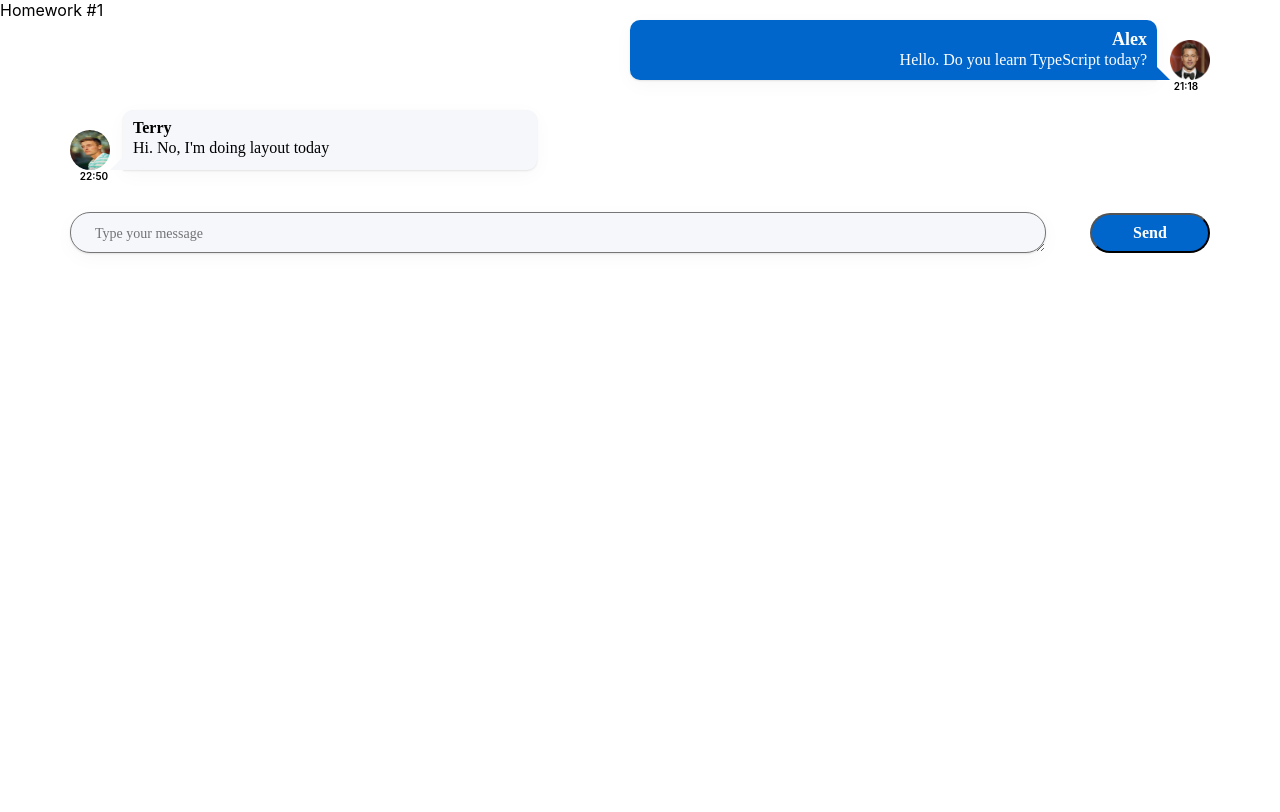
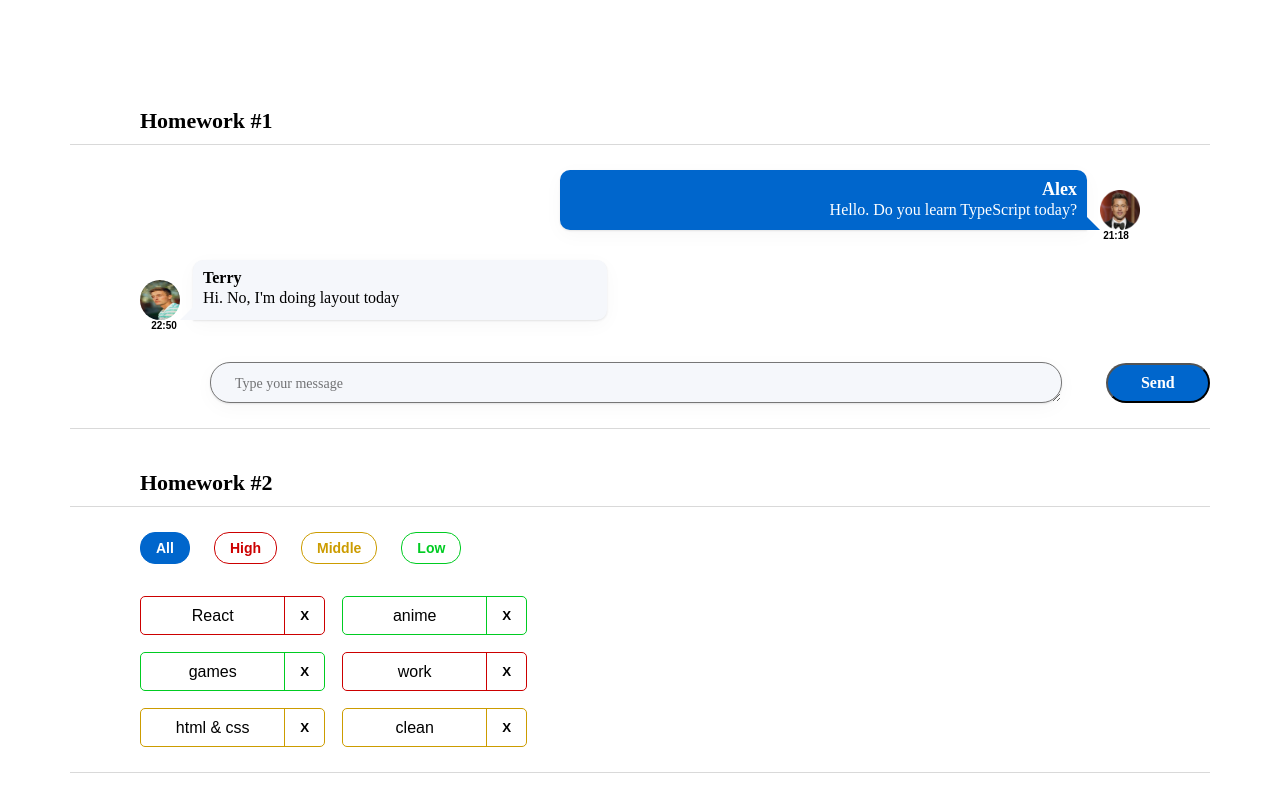
Before and after one commit to MaxSantucci/auto-hw, a React (Create React App) app: page / in a window 1280 px wide. Built offline with nearby package versions, Linux system fonts and the light colour scheme.

Commit message:
second homework

```diff
--- a/src/s1-main/App.module.css
+++ b/src/s1-main/App.module.css
@@ -1,11 +1,30 @@
 .App {
     --header_height: 60px;
+    max-width: 1280px;
+    margin: 0 auto;
+    font-family: 'Montserrat', sans-serif;
+    background-color: #fff;
+    padding-top: 107px;
+}
+
+.container {
+    max-width: 1140px;
+    margin: 0 auto;
 }
 
 .hw {
-
+    padding: 25px 0;
+    border-bottom: 1px solid #D9D9D9;
+    margin-bottom: 40px;
+    padding-left: 70px;
 }
 
 .hwTitle {
-
+    font-family: 'Montserrat';
+    font-weight: 600;
+    font-size: 22px;
+    line-height: 27px;
+    border-bottom: 1px solid #D9D9D9;
+    padding-bottom: 10px;
+    padding-left: 70px;
 }
--- a/src/s1-main/App.tsx
+++ b/src/s1-main/App.tsx
@@ -1,20 +1,23 @@
 import React from 'react'
 import s from './App.module.css'
 import HW1 from '../s2-homeworks/hw01/HW1'
+import HW2 from "../s2-homeworks/hw02/HW2";
 
 function App() {
-    return (
-        <div className={s.App}>
-            <HW1/>
+   return (
+      <div className={s.App}>
+         <div className={s.container}>
+            <HW1 />
             {/*раскомментировать по ходу выполнения*/}
-            {/*<HW2/>*/}
+            <HW2/>
             {/*<HW3/>*/}
             {/*<HW4/>*/}
 
             {/*при выполнении дз 5 и более - закомментировать здесь дз 1-4, так как они есть внутри дз 5*/}
             {/*<HW5/>*/}
-        </div>
-    )
+         </div>
+      </div>
+   )
 }
 
 export default App
--- a/src/s2-homeworks/hw01/friend-message/FriendMessage.module.css
+++ b/src/s2-homeworks/hw01/friend-message/FriendMessage.module.css
@@ -1,7 +1,6 @@
 .friendMessage {
     align-items: flex-start;
     margin-bottom: 30px;
-    padding-left: 70px;
 }
 
 .friendImageAndText {
--- a/src/s2-homeworks/hw02/HW2.tsx
+++ b/src/s2-homeworks/hw02/HW2.tsx
@@ -17,41 +17,47 @@
 * */
 
 // types
-export type AffairPriorityType = any // need to fix any
+export type AffairPriorityType = 'low' | 'middle' | 'high'; // need to fix any
 export type AffairType = {
-    _id: any // need to fix any
-    name: any // need to fix any
+   _id: number; // need to fix any
+   name: string;// need to fix any
    priority: AffairPriorityType
 }
 export type FilterType = 'all' | AffairPriorityType
 
 // constants
-const defaultAffairs: any = [ // need to fix any
+const defaultAffairs: AffairType[] = [ // need to fix any
    {_id: 1, name: 'React', priority: 'high'}, // студенты могут изменить содержимое name и количество элементов в массиве, ...priority не менять!
    {_id: 2, name: 'anime', priority: 'low'},
    {_id: 3, name: 'games', priority: 'low'},
    {_id: 4, name: 'work', priority: 'high'},
    {_id: 5, name: 'html & css', priority: 'middle'},
+   {_id: 6, name: 'clean', priority: 'middle'},
 ]
 
 // pure helper functions
-export const filterAffairs = (affairs: any, filter: any): any => { // need to fix any
-
-
-    return affairs // need to fix
+export const filterAffairs = (affairs: AffairType[], filter: FilterType): AffairType[] => { // need to fix any
+   let currentAffairs = affairs;
+   if (filter === "low") {
+      currentAffairs = affairs.filter((a) => a.priority === 'low')
+   } else if (filter === "middle") {
+      currentAffairs = affairs.filter((a) => a.priority === 'middle')
+   } else if (filter === "high") {
+      currentAffairs = affairs.filter((a) => a.priority === 'high')
    }
-export const deleteAffair = (affairs: any, _id: any): any => { // need to fix any
-
-    return affairs // need to fix
+   return currentAffairs // need to fix
+}
+export const deleteAffair = (affairs: AffairType[], _id: number): AffairType[] => { // need to fix any
+   return affairs.filter(a => a._id !== _id)
 }
 
 function HW2() {
-    const [affairs, setAffairs] = useState<any>(defaultAffairs) // need to fix any
+   const [affairs, setAffairs] = useState<AffairType[]>(defaultAffairs) // need to fix any
    const [filter, setFilter] = useState<FilterType>('all')
 
    const filteredAffairs = filterAffairs(affairs, filter)
-    const deleteAffairCallback = (_id: any) => { // need to fix any
-        // need to fix
+   const deleteAffairCallback = (_id: number) => { // need to fix any
+      setAffairs(affairs.filter(a => a._id !== _id))// need to fix
    }
 
    return (
--- a/src/s2-homeworks/hw02/affairs/Affairs.tsx
+++ b/src/s2-homeworks/hw02/affairs/Affairs.tsx
@@ -4,24 +4,24 @@
 import s from './Affairs.module.css'
 
 type AffairsPropsType = {
-    data: any // need to fix any
-    setFilter: any
-    deleteAffairCallback: any
+    data: AffairType[] // need to fix any
+    setFilter: (filter: FilterType) => void
+    deleteAffairCallback: (_id: number) => void
     filter: FilterType
 }
 
 function Affairs(props: AffairsPropsType) {
     const setAll = () => {
-        // need to fix
+        props.setFilter('all')// need to fix
     }
     const setHigh = () => {
-        // need to fix
+        props.setFilter('high')// need to fix
     }
     const setMiddle = () => {
-        // need to fix
+        props.setFilter('middle')// need to fix
     }
     const setLow = () => {
-        // need to fix
+        props.setFilter('low')// need to fix
     }
 
     const cnAll = s.button + ' ' + s.all + (props.filter === 'all' ? ' ' + s.active : '')
--- a/src/s2-homeworks/hw02/affairs/affair/Affair.tsx
+++ b/src/s2-homeworks/hw02/affairs/affair/Affair.tsx
@@ -6,12 +6,12 @@
 type AffairPropsType = {
     // key не нужно типизировать
     affair: AffairType
-    deleteAffairCallback: any // need to fix any
+    deleteAffairCallback: (_id: number) => void // need to fix any
 }
 
 function Affair(props: AffairPropsType) {
     const deleteCallback = () => {
-        // need to fix
+        props.deleteAffairCallback(props.affair._id)// need to fix
     }
 
     const nameClass = s.name + ' ' + s2[props.affair.priority]
@@ -25,7 +25,7 @@
         >
             <div id={'hw2-name-' + props.affair._id} className={nameClass}>
                 {/*создаёт студент*/}
-
+                {props.affair.name}
                 {/**/}
             </div>
             <div id={'hw2-priority-' + props.affair._id} hidden>
@@ -36,7 +36,7 @@
                 id={'hw2-button-delete-' + props.affair._id}
                 className={buttonClass}
                 // need to fix
-
+                onClick={deleteCallback}
             >
                 {/*текст кнопки могут изменить студенты*/}
                 X
```
Also changed, not shown: 1 other file (tests, documents, lock files or other folders). Lines whose indentation alone changed are shown as unchanged.
